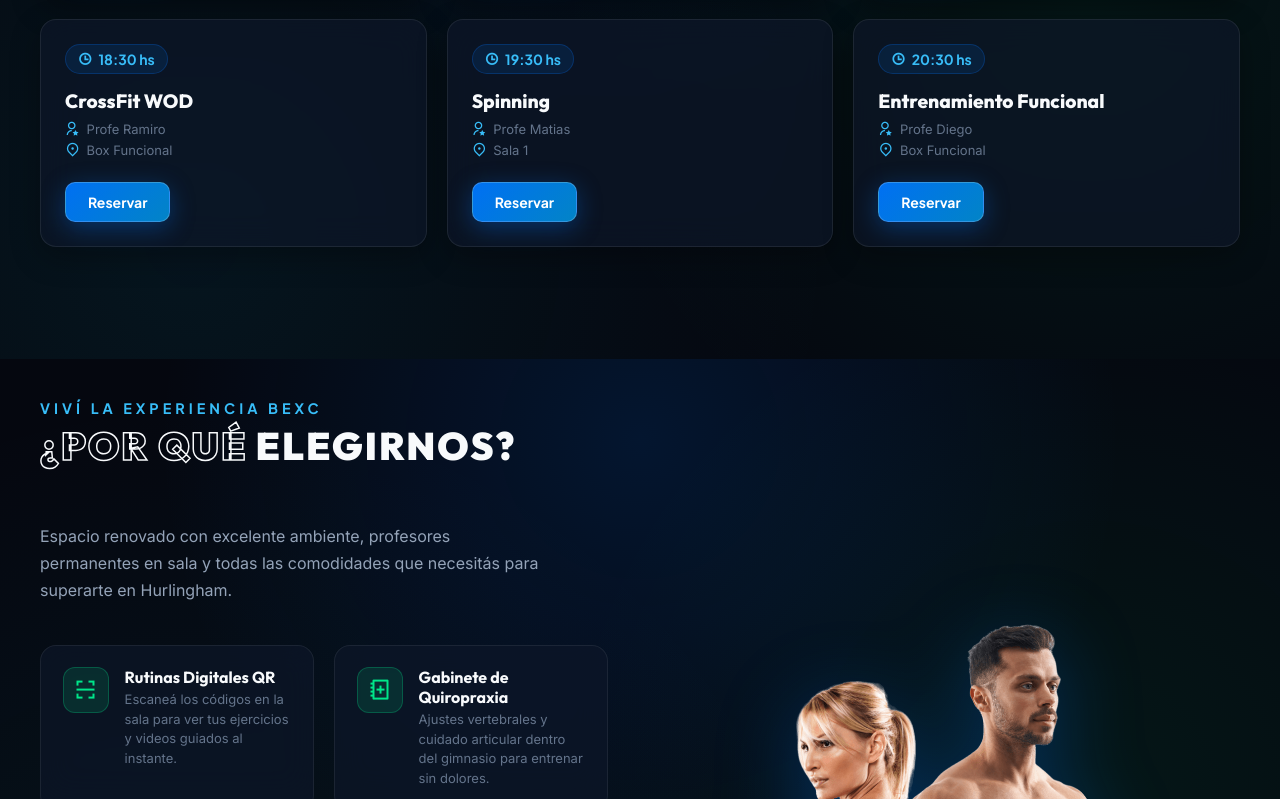
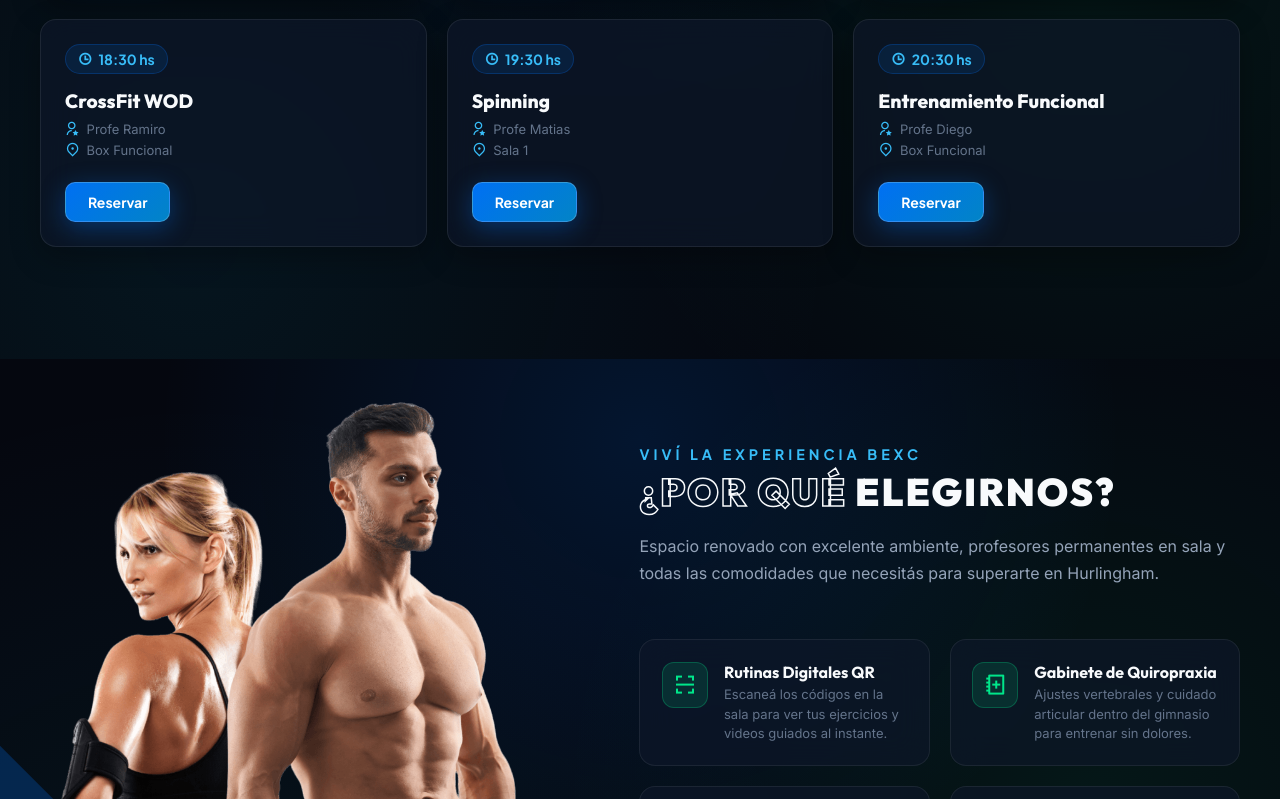
Before and after one commit to ramirolacci/Bexc2.0-Gym, a React (Vite) app: page / in a window 1280 px wide. Shown: the part 2841-3640 px from the top of the page. Built offline with nearby package versions, Linux system fonts and the light colour scheme; some icons are missing.

Commit message:
“Why Choose Us” Section Complete

```diff
--- a/src/components/ChooseUs.jsx
+++ b/src/components/ChooseUs.jsx
@@ -80,14 +80,24 @@ export default function ChooseUs({ onOpenFreePass }) {
 
       // Amenities stagger
       gsap.from('.choose__amenity-card', {
-        opacity: 0,
-        x: -30,
-        stagger: 0.1,
-        duration: 0.7,
+        y: 20,
+        stagger: 0.08,
+        duration: 0.5,
         ease: 'power2.out',
         scrollTrigger: {
-          trigger: '.choose__amenities-grid',
-          start: 'top 80%',
+          trigger: sectionRef.current,
+          start: 'top 75%',
+        },
+      });
+
+      // Image animation
+      gsap.from('.choose__img', {
+        y: 20,
+        duration: 0.6,
+        ease: 'power2.out',
+        scrollTrigger: {
+          trigger: sectionRef.current,
+          start: 'top 75%',
         },
       });
     }, sectionRef);
@@ -98,9 +108,22 @@ export default function ChooseUs({ onOpenFreePass }) {
   return (
     <section className="choose section" id="choose" ref={sectionRef}>
       <div className="choose__overflow">
-        <div className="choose__container container grid">
+        <div className="container">
+          {/* TOP GRID: Image on Left, Content (Title & 6 Feature Cards) on Right */}
+          <div className="choose__top-grid">
+            <div className="choose__images">
+              <div className="choose__triangles">
+                <div className="choose__triangle choose__triangle-1"></div>
+                <div className="choose__triangle choose__triangle-2"></div>
+                <div className="choose__triangle choose__triangle-3"></div>
+              </div>
+              <div className="choose__img-wrapper">
+                <img src="/img/choose-img.png" alt="Instalaciones BEXC Gym" className="choose__img" />
+              </div>
+            </div>
+
             <div className="choose__content">
-            <div className="section__data">
+              <div className="section__data section__data--left">
                 <h2 className="section__subtitle">Viví la experiencia BEXC</h2>
                 <div className="section__titles">
                   <h1 className="section__title-border">¿POR QUÉ</h1>
@@ -125,7 +148,10 @@ export default function ChooseUs({ onOpenFreePass }) {
                   </div>
                 ))}
               </div>
+            </div>
+          </div>
 
+          {/* BOTTOM ROW: 4 Stat Cards in 1 Single Line */}
           <div className="choose__data">
             <div className="choose__group">
               <h3 className="choose__number" ref={count1Ref}>+0</h3>
@@ -145,14 +171,6 @@ export default function ChooseUs({ onOpenFreePass }) {
             </div>
           </div>
         </div>
-
-          <div className="choose__images">
-            <img src="/img/choose-img.png" alt="Instalaciones BEXC Gym" className="choose__img" />
-            <div className="choose__triangle choose__triangle-1"></div>
-            <div className="choose__triangle choose__triangle-2"></div>
-            <div className="choose__triangle choose__triangle-3"></div>
-          </div>
-        </div>
       </div>
     </section>
   );
--- a/src/components/Gallery.jsx
+++ b/src/components/Gallery.jsx
@@ -24,15 +24,13 @@ export default function Gallery() {
   useEffect(() => {
     const ctx = gsap.context(() => {
       gsap.from('.gallery__item', {
-        opacity: 0,
-        y: 30,
-        scale: 0.96,
-        stagger: 0.08,
-        duration: 0.6,
-        ease: 'power3.out',
+        y: 25,
+        stagger: 0.06,
+        duration: 0.5,
+        ease: 'power2.out',
         scrollTrigger: {
           trigger: sectionRef.current,
-          start: 'top 75%',
+          start: 'top 85%',
         },
       });
     }, sectionRef);
--- a/src/index.css
+++ b/src/index.css
@@ -975,17 +975,75 @@ img { max-width: 100%; height: auto; display: block; }
   overflow: hidden;
 }
 
-.choose__container {
+.choose__top-grid {
   display: grid;
   grid-template-columns: 1fr;
-  gap: 4rem;
+  gap: 3rem;
+  align-items: center;
+  margin-bottom: 2.5rem;
 }
 
 @media screen and (min-width: 900px) {
-  .choose__container {
-    grid-template-columns: 1fr 1fr;
-    align-items: center;
-  }
+  .choose__top-grid {
+    grid-template-columns: 0.95fr 1.05fr;
+    gap: 3.5rem;
+  }
+}
+
+.choose__images {
+  position: relative;
+  display: flex;
+  justify-content: center;
+  align-items: flex-end;
+  width: 100%;
+  min-height: 380px;
+}
+
+/* Triangles contained in image block extending to left screen edge */
+.choose__triangles {
+  position: absolute;
+  top: 0;
+  bottom: 0;
+  left: -2.5rem;
+  right: 0;
+  z-index: 1;
+  pointer-events: none;
+  overflow: hidden;
+}
+
+.choose__triangle {
+  position: absolute;
+  bottom: 0;
+  left: 0;
+  clip-path: polygon(0 0, 0 100%, 100% 100%);
+}
+
+.choose__triangle-1 { width: 340px; height: 340px; background: var(--first-color); opacity: 0.25; }
+.choose__triangle-2 { width: 240px; height: 240px; background: var(--first-color-alt); opacity: 0.2; }
+.choose__triangle-3 { width: 140px; height: 140px; background: var(--first-color-dark); opacity: 0.3; }
+
+.choose__img-wrapper {
+  position: relative;
+  z-index: 3;
+  width: 100%;
+  display: flex;
+  justify-content: center;
+  align-items: flex-end;
+}
+
+.choose__img {
+  width: 100%;
+  max-width: 520px;
+  height: auto;
+  object-fit: contain;
+  position: relative;
+  z-index: 2;
+  filter: none;
+  transition: transform 0.4s ease;
+}
+
+.choose__img:hover {
+  transform: scale(1.02);
 }
 
 .choose__content {
@@ -993,17 +1051,27 @@ img { max-width: 100%; height: auto; display: block; }
   flex-direction: column;
 }
 
+.section__data--left {
+  align-items: flex-start;
+  text-align: left;
+  margin-bottom: 1.25rem;
+}
+
+.section__data--left .section__titles {
+  justify-content: flex-start;
+}
+
 .choose__description {
-  margin-bottom: 2.5rem;
+  margin-bottom: 2rem;
   line-height: 1.7;
-  max-width: 500px;
+  max-width: 100%;
+  text-align: left;
 }
 
 .choose__amenities-grid {
   display: grid;
   grid-template-columns: 1fr;
   gap: 1.25rem;
-  margin-bottom: 2.5rem;
 }
 
 @media screen and (min-width: 600px) {
@@ -1021,6 +1089,13 @@ img { max-width: 100%; height: auto; display: block; }
   padding: 1.35rem;
   border-radius: 16px;
   border: 1px solid rgba(255, 255, 255, 0.07);
+  transition: all 0.3s cubic-bezier(0.4, 0, 0.2, 1);
+}
+
+.choose__amenity-card:hover {
+  border-color: rgba(0, 230, 138, 0.35);
+  transform: translateY(-3px);
+  box-shadow: 0 10px 25px rgba(0, 230, 138, 0.15);
 }
 
 .choose__amenity-icon-box {
@@ -1052,8 +1127,21 @@ img { max-width: 100%; height: auto; display: block; }
 
 .choose__data {
   display: grid;
-  grid-template-columns: repeat(2, 1fr);
+  grid-template-columns: repeat(4, 1fr);
   gap: 1.25rem;
+  width: 100%;
+}
+
+@media screen and (max-width: 900px) {
+  .choose__data {
+    grid-template-columns: repeat(2, 1fr);
+  }
+}
+
+@media screen and (max-width: 500px) {
+  .choose__data {
+    grid-template-columns: 1fr;
+  }
 }
 
 .choose__group {
@@ -1062,6 +1150,12 @@ img { max-width: 100%; height: auto; display: block; }
   padding: 1.25rem;
   border-radius: 14px;
   border: 1px solid rgba(255, 255, 255, 0.06);
+  transition: all 0.3s ease;
+}
+
+.choose__group:hover {
+  background: rgba(255, 255, 255, 0.05);
+  border-color: rgba(0, 230, 138, 0.3);
 }
 
 .choose__number {
@@ -1077,33 +1171,6 @@ img { max-width: 100%; height: auto; display: block; }
   font-size: var(--small-font-size);
   color: var(--text-color-light);
 }
-
-.choose__images {
-  display: flex;
-  justify-content: center;
-  align-items: flex-end;
-  position: relative;
-  min-height: 300px;
-}
-
-.choose__img {
-  width: 100%;
-  max-width: 420px;
-  position: relative;
-  z-index: 2;
-  filter: drop-shadow(0 20px 40px rgba(0, 112, 243, 0.3));
-}
-
-.choose__triangle {
-  position: absolute;
-  bottom: 0;
-  left: 0;
-  clip-path: polygon(0 0, 0 100%, 100% 100%);
-}
-
-.choose__triangle-1 { width: 300px; height: 300px; background: var(--first-color); opacity: 0.25; }
-.choose__triangle-2 { width: 200px; height: 200px; background: var(--first-color-alt); opacity: 0.2; }
-.choose__triangle-3 { width: 100px; height: 100px; background: var(--first-color-dark); opacity: 0.3; }
 
 /* ============================================
    PRICING
```
Also changed, not shown: 1 other file (tests, documents, lock files or other folders). Lines whose indentation alone changed are shown as unchanged.
